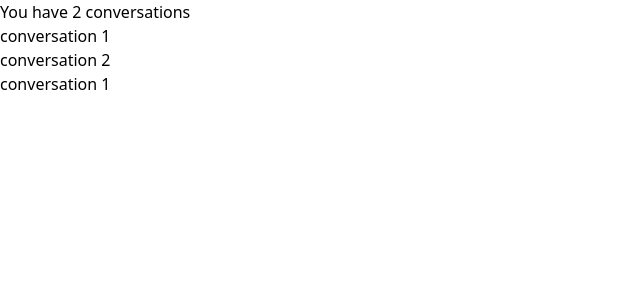
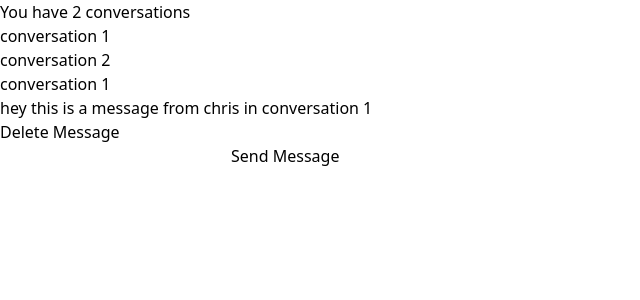
Before and after one commit to LyaLera/messenger-web-client, a React (Vite) app: page / in a window 1280 px wide. Both pictures are taken after a click on the element "conversation 1". Shown: the top 300 px of the page, without its empty margins (0-640 px from the left). Built offline with nearby package versions, Linux system fonts and the light colour scheme.

Commit message:
Add ConversationInputForm, add and delete message functions

```diff
--- a/src/App.tsx
+++ b/src/App.tsx
@@ -5,30 +5,12 @@ import Navbar from "./components/Navbar"
 function App() {
 
   return (
-    <div className="w-screen h-screen bg-slate-200 max-h-screen flex flex-col">
-    <Navbar />
-    <div className="flex">
-    <ConversationList />
-    <ConversationDetail />
-    </div>
-
-    {/* <ul>
-      <li>practise useContext</li>
-      <ul>
-        <li>create conversationList component</li>
-        <li>create conversationDetail component</li>
-      </ul>
-      <li> practise useRef</li>
-      <li>intigrate tailwind</li>
-      <li>switch to typescript</li>
-      <li>--------------------</li>
-      <li>unit testiong / component testing</li>
-      <li>add routing</li>
-      <li>learn SQL</li>
-      <li>create BD schema</li>
-      <li>connect to supbase DB</li>
-      <li>set up auth context with supabase service</li>
-    </ul> */}
+      <div className="w-screen h-screen bg-slate-200 max-h-screen flex flex-col">
+      <Navbar/>
+      <div className="flex">
+        <ConversationList />
+        <ConversationDetail />
+      </div>
     </div>
   )
 }
--- a/src/components/ConversationDetail.tsx
+++ b/src/components/ConversationDetail.tsx
@@ -1,12 +1,24 @@
 import { useContext } from "react";
 import { ConversationContext } from "../contexts/ConversationContext";
+import ConversationInputForm from "./ConversationInputForm";
 
 export default function ConversationDetail() {
-  const { currentConversation } = useContext(ConversationContext);
+  const { currentConversation, deleteMessage } = useContext(ConversationContext);
   return (
     <div className="h-[calc(100vh-80px)] bg-blue-300 w-full">
       {currentConversation ? (
+        <>
         <div>{currentConversation.name}</div>
+        {currentConversation.messages?.sort((a,b) => a.createdAt > b. createdAt ? 1: -1).map((m) => {
+          return (
+          <div key={m.id}>
+          <p>{m.body}</p>
+          <button className="my-2 border border-red-500 bg-red-400" onClick={() => {deleteMessage(m.id)}}>Delete Message</button>
+          </div>
+          )
+        })}
+        <ConversationInputForm />
+        </>
       ) : (
         <div>Select a cnversation to get started</div>
       )}
--- /dev/null
+++ b/src/components/ConversationInputForm.tsx
@@ -0,0 +1,24 @@
+import { useContext, useState } from "react";
+import { ConversationContext } from "../contexts/ConversationContext";
+
+export default function ConversationInputForm() {
+  const { addMessage } = useContext(ConversationContext);
+  const [message, setMessage] = useState("");
+
+  return (
+    <form
+      onSubmit={(e) => {
+        e.preventDefault()
+        addMessage(message);
+      }}
+    >
+      <input
+      value={message}
+        onChange={(e) => {
+          setMessage(e.target.value);
+        }}
+      />
+      <button type="submit">Send Message</button>
+    </form>
+  );
+}
--- a/src/components/ConversationList.tsx
+++ b/src/components/ConversationList.tsx
@@ -2,11 +2,15 @@ import { useContext } from "react"
 import { ConversationContext } from "../contexts/ConversationContext"
 
 export default function ConversationList() {
-    const { conversations, setSelectedConversationId } = useContext(ConversationContext)
+    const { conversations, setSelectedConversationId, selectedConversationId } = useContext(ConversationContext)
     return (
         <div className="h-[calc(100vh-80px)] bg-orange-300 w-[200px] ">
         {conversations.map((conversation) => (
-            <div key={conversation.id}  onClick={() => {setSelectedConversationId(conversation.id)}}>{conversation.name}</div>
+            <div key={conversation.id}
+                onClick={() => {setSelectedConversationId(conversation.id)}}
+                className={conversation.id === selectedConversationId ? "bg-orange-500" : "bg-orange-300"}>
+                {conversation.name}
+            </div>
         ))}
         </div>
     )
--- a/src/contexts/ConversationContext.tsx
+++ b/src/contexts/ConversationContext.tsx
@@ -1,25 +1,27 @@
-import { createContext, useState, useEffect, ReactNode } from "react"
+import { createContext, useState, useEffect, ReactNode } from "react";
 
 interface MessageI {
-    id: string,
-    body: string,
-    createdAt: Date,
-    authorId: string,
-    conversationId: string
+  id: string;
+  body: string;
+  createdAt: Date;
+  authorId: string;
+  conversationId: string;
 }
 
 interface ConversationI {
-    id: string,
-    name: string,
-    messages: [MessageI]
+  id: string;
+  name: string;
+  messages: [MessageI];
 }
 
 interface ConversationContextI {
   conversations: Array<ConversationI>;
-    setConversations: (conversation: ConversationI[]) => void
+  setConversations: (conversation: ConversationI[]) => void;
   selectedConversationId: string | null;
-    setSelectedConversationId: (id: string)=> void;
+  setSelectedConversationId: (id: string) => void;
   currentConversation: ConversationI | null;
+  addMessage: (body: string) => void;
+  deleteMessage: (id: string) => void;
 }
 
 const defaultContextData: ConversationContextI = {
@@ -28,12 +30,20 @@ const defaultContextData: ConversationContextI = {
   setConversations: () => {},
   selectedConversationId: "",
   setSelectedConversationId: () => {},
-}
-export const ConversationContext = createContext<ConversationContextI>(defaultContextData)
+  addMessage: () => {},
+  deleteMessage: () => {},
+};
+export const ConversationContext =
+  createContext<ConversationContextI>(defaultContextData);
 
-export default function ConversationContextProvider({children}: {children: ReactNode}) {
+export default function ConversationContextProvider({
+  children,
+}: {
+  children: ReactNode;
+}) {
   const [conversations, setConversations] = useState<Array<ConversationI>>([
-           { id: "1",
+    {
+      id: "1",
       name: "conversation 1",
       messages: [
         {
@@ -57,36 +67,70 @@ export default function ConversationContextProvider({children}: {children: React
           conversationId: "2",
         },
       ],
-        }
-    ])
-    const [selectedConversationId, setSelectedConversationId] = useState<string | null>(null)
-    const [currentConversation, setCurrentConversation] = useState<ConversationI | null>(null)
+    },
+  ]);
+  const [selectedConversationId, setSelectedConversationId] = useState<
+    string | null
+  >(null);
+  const [currentConversation, setCurrentConversation] =
+    useState<ConversationI | null>(null);
 
   // computed value
   useEffect(() => {
-        const foundConversation: ConversationI | undefined = conversations.find((conversation) =>
-        conversation.id === selectedConversationId)
-    if(foundConversation?.id) {
-        setCurrentConversation(foundConversation)}
-    }, [conversations, selectedConversationId])
+    const foundConversation: ConversationI | undefined = conversations.find(
+      (conversation) => conversation.id === selectedConversationId
+    );
+    if (foundConversation?.id) {
+      setCurrentConversation(foundConversation);
+    }
+  }, [conversations, selectedConversationId]);
+
   return (
-        <ConversationContext.Provider value={{conversations, setConversations,
-        selectedConversationId, setSelectedConversationId,
-        currentConversation}}>
+    <ConversationContext.Provider
+      value={{
+        conversations,
+        setConversations,
+        selectedConversationId,
+        setSelectedConversationId,
+        currentConversation,
+        addMessage,
+        deleteMessage,
+      }}
+    >
       {children}
     </ConversationContext.Provider>
-    )
+  );
+
+  function addMessage(body: string) {
+    let newMessage: MessageI = {
+      id: "002",
+      body: body,
+      createdAt: new Date(),
+      authorId: "author1",
+      conversationId: "2",
+    };
+    const updatedConversations = [...conversations];
+    updatedConversations.forEach((conversation) => {
+      if (conversation.id === selectedConversationId) {
+        conversation.messages.push(newMessage);
+      }
+    });
+    console.log(updatedConversations);
+    setConversations(updatedConversations);
   }
 
-// TypeSrcipt
-// interface User  {
-//     name: string,
-//     age: number,
-//     hobbies: Array<string>
-// }
-// const user : User= {
-//     name: "Alice",
-//     age: 12,
-//     hobbies: ["football, programming"]
-// };
-// console.log(user)
+  function deleteMessage(id: string) {
+    const updatedConversations = [...conversations];
+    updatedConversations.forEach((conversation) => {
+      if (conversation.id === selectedConversationId) {
+        for (let i = 0; i < conversation.messages.length; i++) {
+          if (conversation.messages[i].id === id) {
+            conversation.messages.splice(i, 1);
+          }
+        }
+      }
+    });
+    console.log(updatedConversations);
+    setConversations(updatedConversations);
+  }
+}
```
Lines whose indentation alone changed are shown as unchanged.
